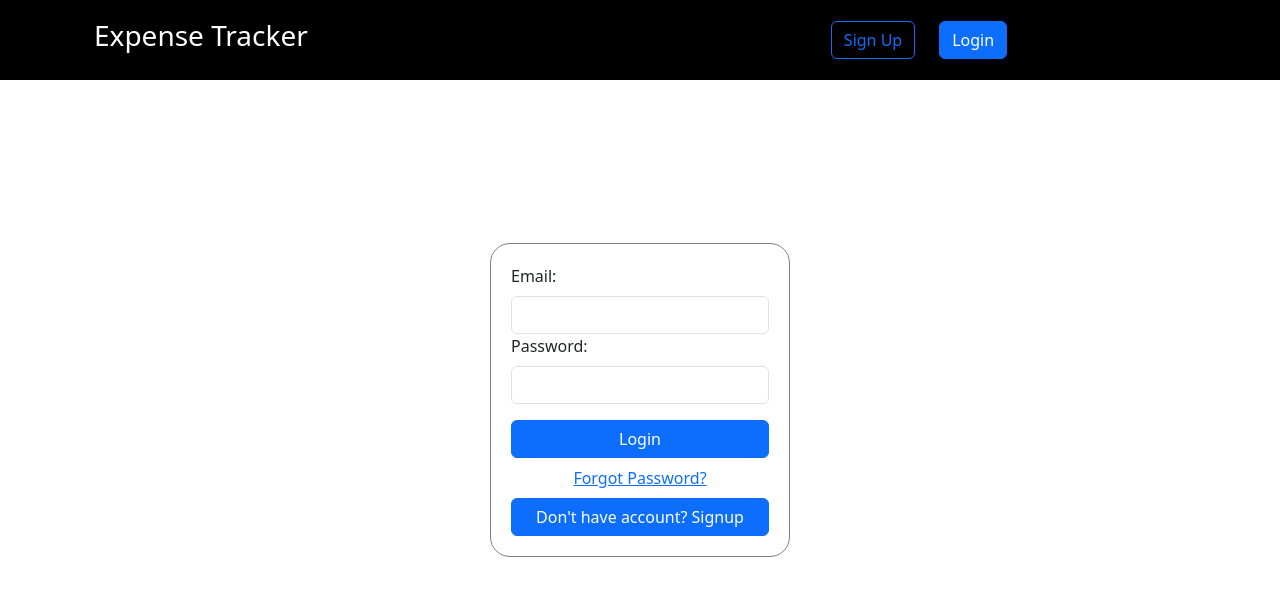
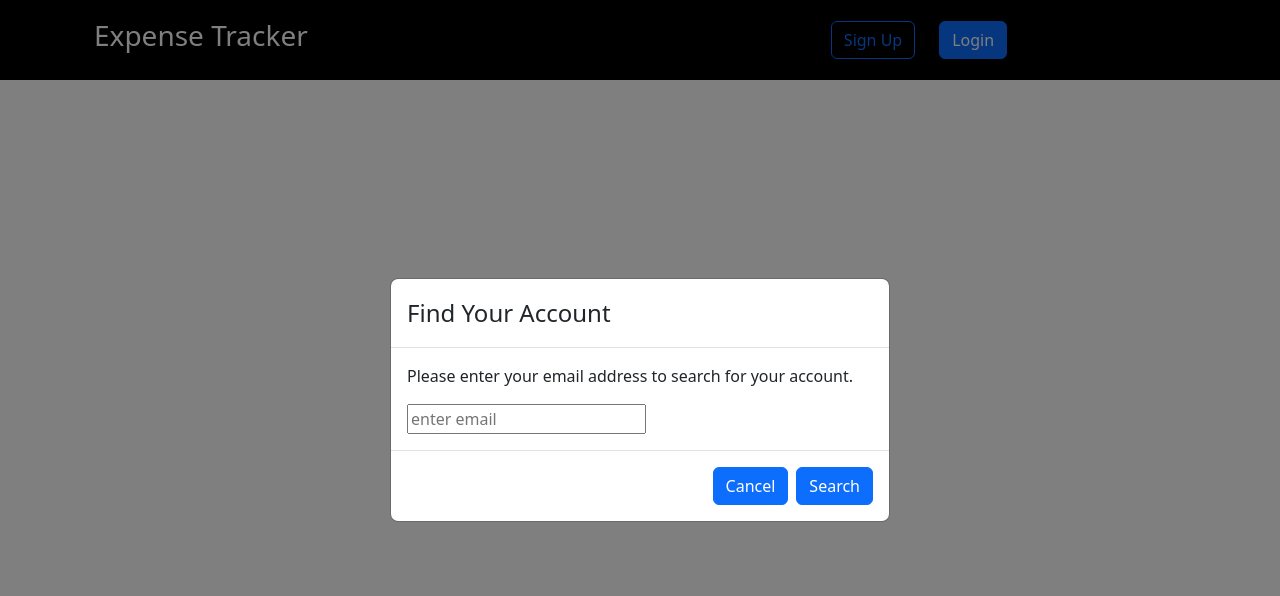
Before and after one commit to ruchitakb7/React-Expense-Treacker, a React (Create React App) app in the folder expensetracker/: page /forgotpassword in a window 1280 px wide. Before the commit this address led to /login. Shown: the top 596 px of the page. Built offline with nearby package versions, Linux system fonts and the light colour scheme.

Commit message:
forgotpassword

```diff
--- a/expensetracker/src/App.js
+++ b/expensetracker/src/App.js
@@ -6,6 +6,7 @@ import DashBoardPage from "./components/pages/DashBoard";
 import Home from "./components/layout/Home";
 import { AuthContext } from "./store/AuthProvider";
 import VerifyEmail from "./components/pages/Verifyemail";
+import Forgotpassword from "./components/Features/forgotpassword";
 
 function App() {
   const ctx = useContext(AuthContext);
@@ -19,6 +20,7 @@ function App() {
         <>
           <Route path="/signup" element={<SignupPage />} />
           <Route path="/login" element={<LoginPage />} />
+          <Route path="/forgotpassword" element={<Forgotpassword></Forgotpassword>}></Route>
         </>
       )}
       {
--- /dev/null
+++ b/expensetracker/src/components/Features/forgotpassword.js
@@ -0,0 +1,94 @@
+import React,{useRef,useState,useEffect,Fragment} from "react";
+import { Button, Modal } from "react-bootstrap";
+import { useNavigate } from "react-router-dom";
+import Header from "../layout/header";
+const Forgotpassword=()=>{
+
+    const emailref=useRef()
+    const [show,setModal]=useState(false)
+    const [error,setError]=useState('')
+    const [message,setMessage]=useState('')
+    const navigate=useNavigate()
+
+    const onHide=()=>{
+        setModal(false)
+
+        navigate('/login')
+    }
+
+    const searchHandler= async()=>{
+        const url=`https://identitytoolkit.googleapis.com/v1/accounts:sendOobCode?key=${process.env.REACT_APP_API_KEY}`
+        const email = emailref.current.value;
+
+        if (!/\S+@\S+\.\S+/.test(email)) {
+            setError("Please enter a valid email address.");
+            return;
+          }
+
+        try{
+
+            const response=await fetch(url,{
+                method:'POST',
+                headers:{'Content-Type':'application/json'},
+                body:JSON.stringify({
+                    "requestType": "PASSWORD_RESET",
+                    "email":email
+                })
+            })
+            const data= await response.json()
+            console.log(data)
+            if(response.ok)
+            {
+                setMessage("Password reset email has been sent successfully.");
+                emailref.current.value=''
+            }
+            else{
+                setError('Your search did not return any results. Please try again with other information.')
+                emailref.current.value=''
+            }
+        }
+        catch(error){
+              console.log(error)
+        }
+    }
+    useEffect(()=>{
+        setModal(true)
+    },[])
+
+    return(
+        <Fragment>
+            <Header></Header>
+        <Modal show={show} centered>
+            <Modal.Header>
+                <Modal.Title>Find Your Account</Modal.Title>
+            </Modal.Header>
+            <Modal.Body>
+                {message ? (
+                   <p>{message}</p>
+                ):(
+                    <>
+                    { error && (
+                        <div style={{border:'1px solid red',padding:'5px',}}>
+                            <h6 className="text-red">No search results</h6>
+                            <p>{error}</p>
+                        </div>
+                    )}
+                    <p>Please enter your email address to search for your account.</p>
+                    <input type='email'placeholder="enter email" ref={emailref} required></input>
+                    </>
+                )}
+
+            </Modal.Body>
+            <Modal.Footer>
+                {message?(
+                    <Button onClick={onHide}>OK</Button>
+                ):(
+                    <> <Button onClick={onHide}>Cancel</Button>
+                     <Button onClick={searchHandler}>Search</Button></>
+                )}
+            </Modal.Footer>
+        </Modal>
+        </Fragment>
+    )
+}
+export default Forgotpassword
```
